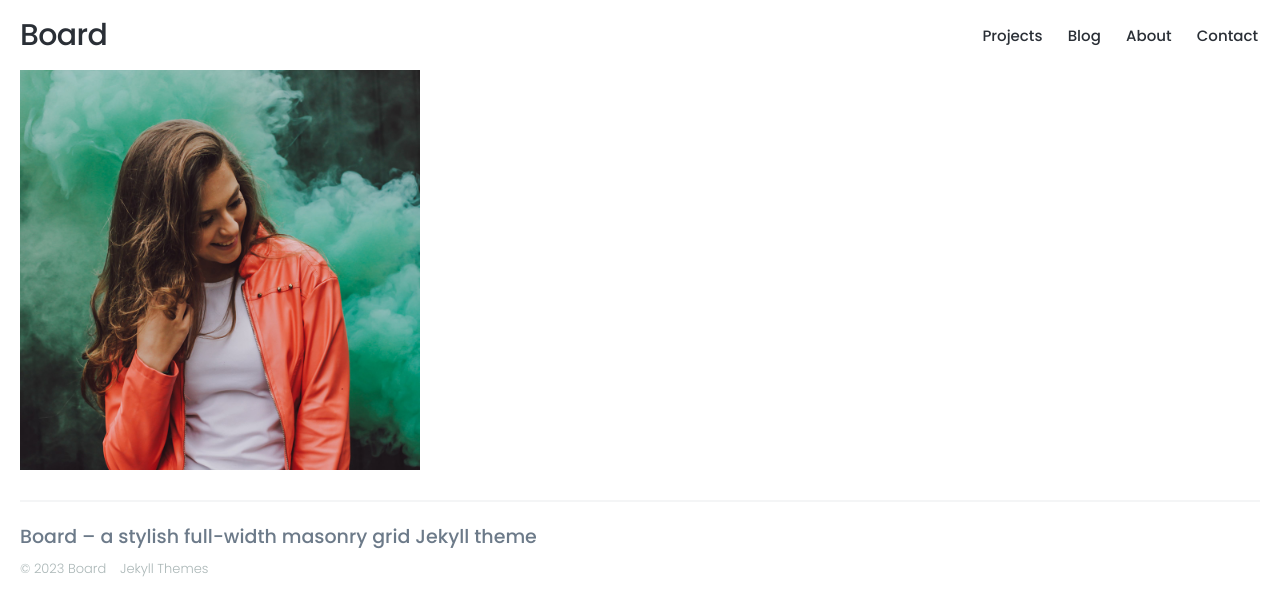
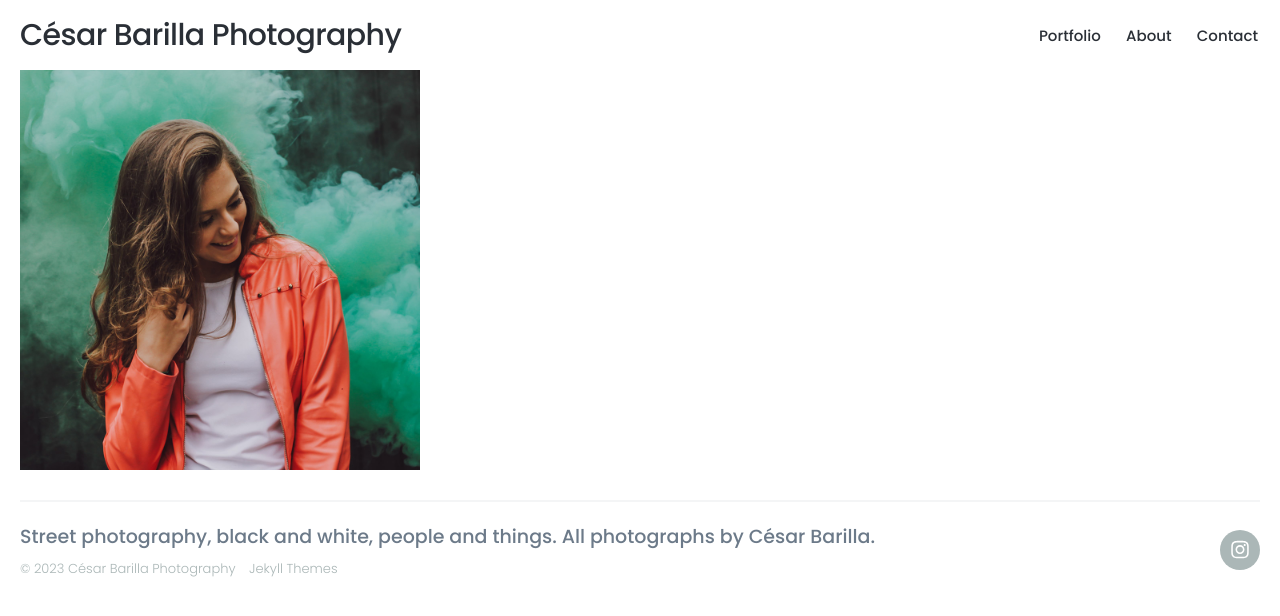
Before and after one commit to CesarBarilla/photography, a Jekyll site: the page built from index.html, in a window 1280 px wide. Shown: the top 616 px of the page. Built offline with Jekyll 4.4.1, drawn with Linux system fonts in a browser that asks for light colours; nearby versions of some CDN libraries.

Commit message:
Update settings.yml

```diff
--- a/_data/settings.yml
+++ b/_data/settings.yml
@@ -1,5 +1,5 @@
 basic_settings:
-  site_title: Board
+  site_title: César Barilla Photography
   favicon_image: /images/favicon.png
 
 header_settings:
@@ -8,17 +8,17 @@ header_settings:
 
 menu_settings:
   menu_items:
-    - title: 'Projects'
+    - title: 'Portfolio'
       url: '/'
-    - title: 'Blog'
-      url: '/blog/'
+    # - title: 'Blog'
+    #   url: '/blog/'
     - title: 'About'
       url: '/about'
     - title: 'Contact'
       url: '/contact'
 
 footer_settings:
-  footer_tagline: Board – a stylish full-width masonry grid Jekyll theme
+  footer_tagline: Street photography, black and white, people and things. All photographs by César Barilla.
 
 grid_settings:
   overlay_opacity: 0.8
@@ -34,7 +34,7 @@ contact_settings:
 social_settings:
   facebook_url: ''
   twitter_url: ''
-  instagram_url: ''
+  instagram_url: 'https://www.instagram.com/csr_b/'
   snapchat_url: ''
   youtube_url: ''
   google-plus_url: ''
```
